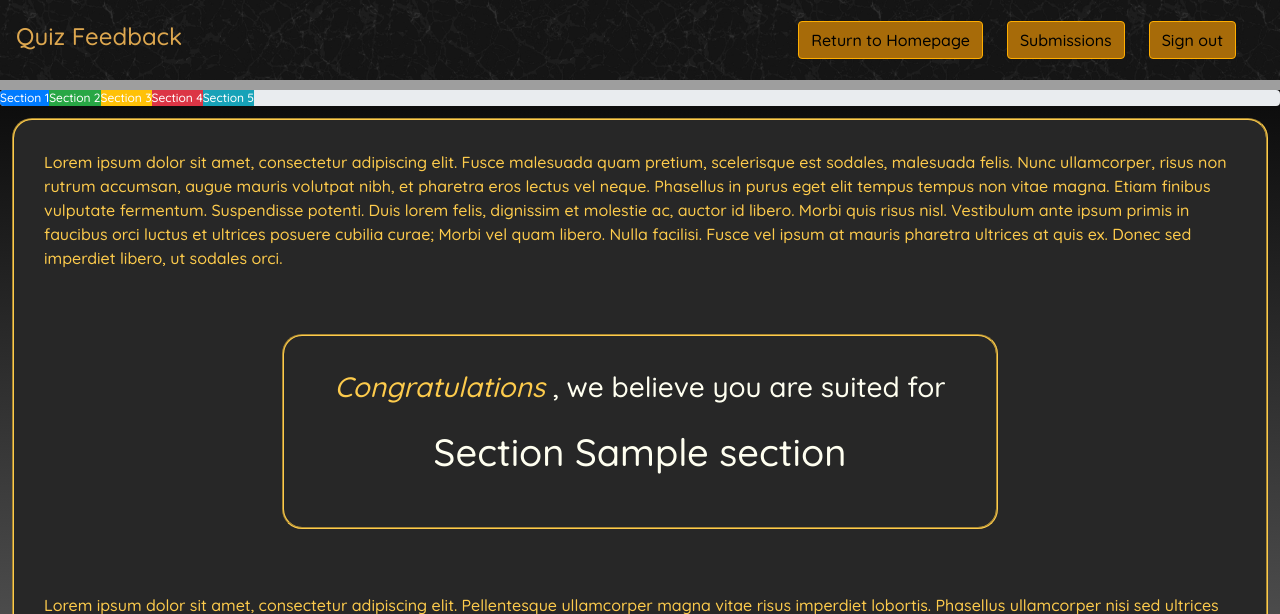
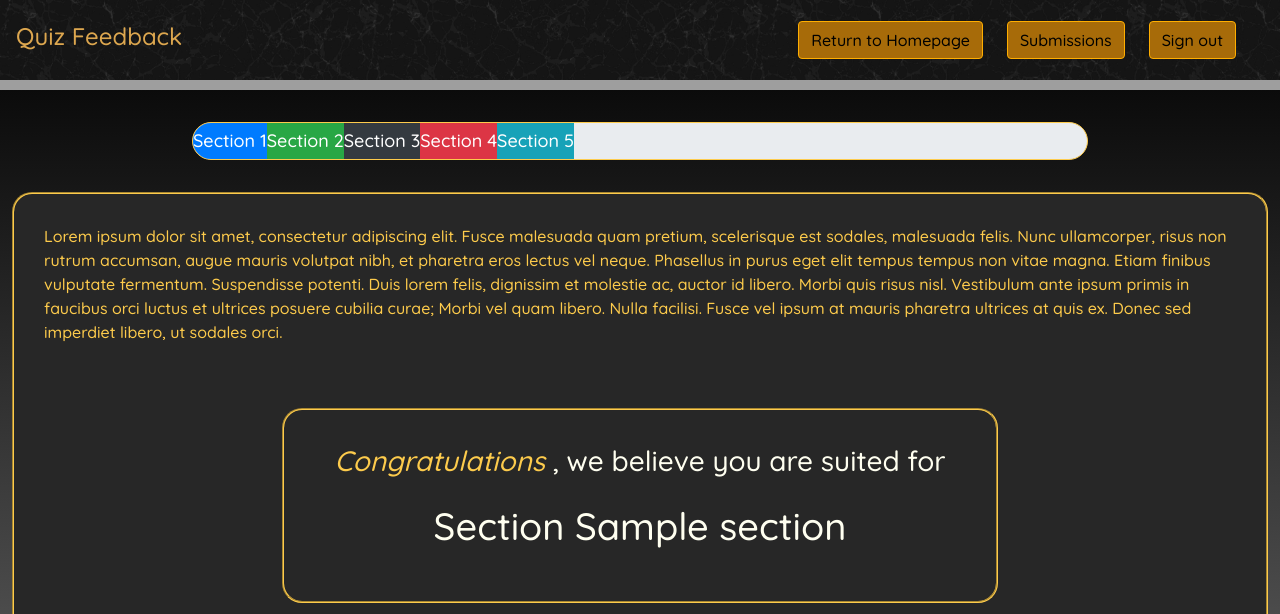
Before and after one commit to Allenator1/UWAM-Introductory-Website, a Flask app: template app/templates/feedback.html in a window 1280 px wide. Shown: the top 614 px of the page. Run offline with Flask 2, Linux system fonts and the light colour scheme; the template is opened without the code that fills it: most values are stand-ins (such as "Sample title", 1, 10 or a date in 2020); grey boxes are pictures that could not be loaded.

Commit message:
Refactoring

```diff
--- a/app/templates/feedback.html
+++ b/app/templates/feedback.html
@@ -37,10 +37,10 @@
         <div class="gold_bar"></div>
 
         <div>
-            <div class="progress" id="quiz_stats_bar">
+            <div class="quiz_stats_bar progress">
                 <div class="progress-bar" role="progressbar" style="width: {{section_proportions[0]}}%" aria-valuenow="15" aria-valuemin="0" aria-valuemax="100"> Section 1 </div>
                 <div class="progress-bar bg-success" role="progressbar" style="width: {{section_proportions[1]}}%" aria-valuenow="30" aria-valuemin="0" aria-valuemax="100"> Section 2 </div>
-                <div class="progress-bar bg-warning" role="progressbar" style="width: {{section_proportions[2]}}%" aria-valuenow="20" aria-valuemin="0" aria-valuemax="100"> Section 3 </div>
+                <div class="progress-bar bg-dark" role="progressbar" style="width: {{section_proportions[2]}}%" aria-valuenow="20" aria-valuemin="0" aria-valuemax="100"> Section 3 </div>
                 <div class="progress-bar bg-danger" role="progressbar" style="width: {{section_proportions[3]}}%" aria-valuenow="20" aria-valuemin="0" aria-valuemax="100"> Section 4 </div>
                 <div class="progress-bar bg-info" role="progressbar" style="width: {{section_proportions[4]}}%" aria-valuenow="20" aria-valuemin="0" aria-valuemax="100"> Section 5 </div>
             </div>
```
